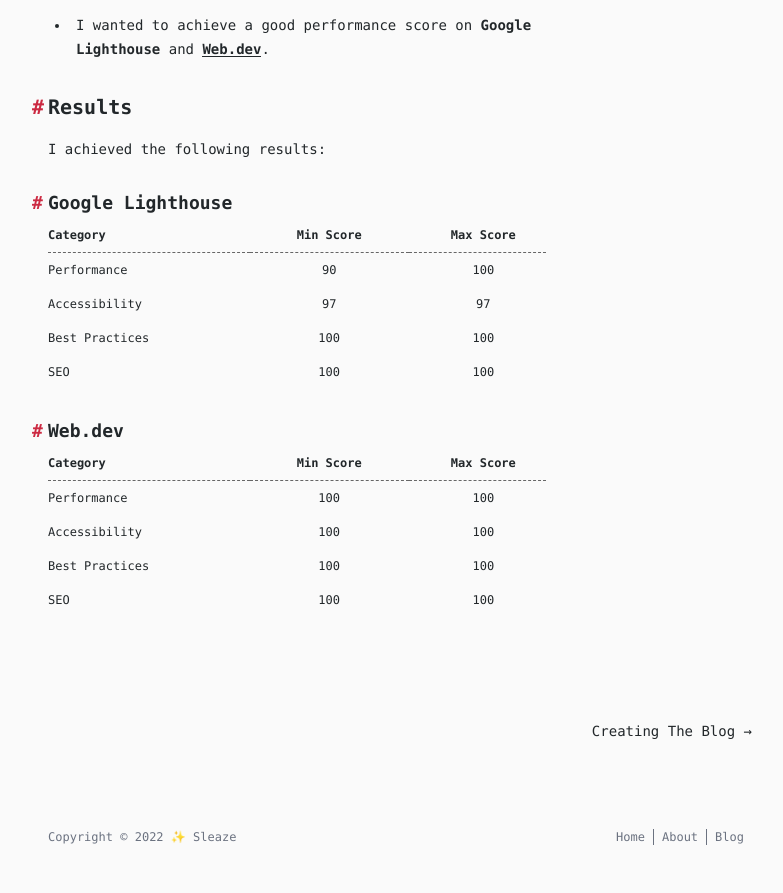
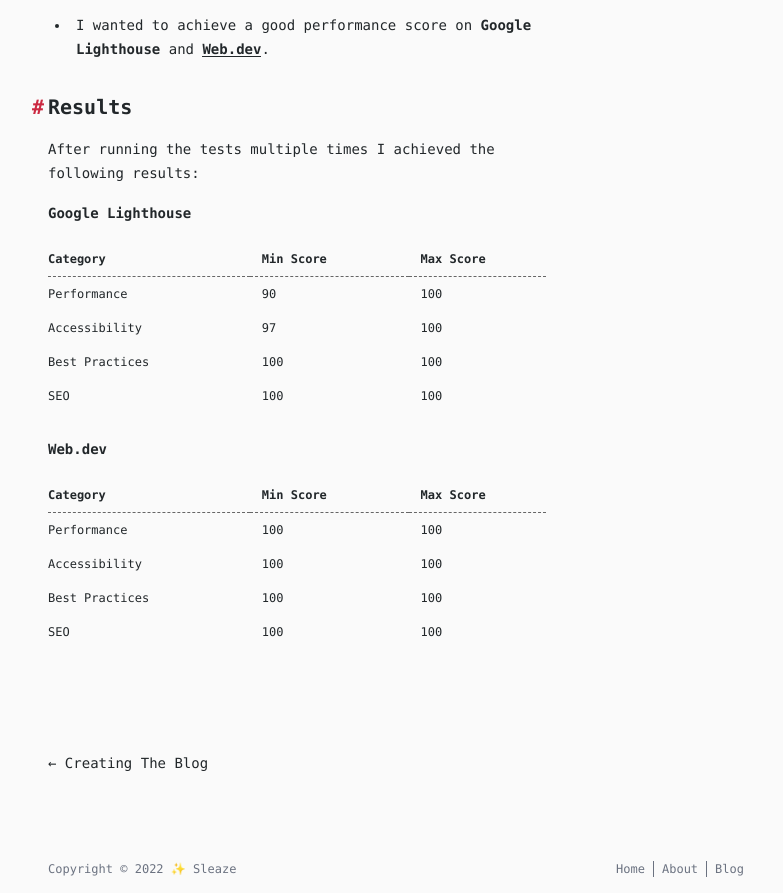
Before and after one commit to SleazeStiKs/SleazeStiKs.github.io, an Astro site: page /posts/switching-to-astro in a window 1280 px wide. Shown: the part 761-1654 px from the top of the page, without its empty margins (240-1023 px from the left). Before the commit the page ends 1622 px from the top, so only its background shows below. Built offline with nearby package versions, Linux system fonts and the light colour scheme; Astro itself is replaced by a stand-in of ours; some packages are replaced by stand-ins of ours.

Commit message:
Update switching-to-astro.mdx

```diff
--- a/src/pages/posts/switching-to-astro.mdx
+++ b/src/pages/posts/switching-to-astro.mdx
@@ -1,7 +1,7 @@
 ---
 layout: "@/layouts/BlogPost"
 title: Switching To Astro
-publishDate: 22 Jan 2022
+publishDate: 09 Sep 2022
 description: Process of switching to astro
 tags: ["Dev Blog"]
 ---
@@ -25,28 +25,29 @@
 I wanted to achieve the following goals:
 
 -   I wanted to achieve a good performance score on
-    [**Google Lighthouse**](https://developers.google.com/web/tools/lighthouse)
+    [**Google Lighthouse**](https://developers.google.com/web/tools/lighthouse/)
     and [**Web.dev**](https://web.dev/measure/).
 
 
 ## Results
 
-I achieved the following results:
+After running the tests multiple times I achieved the following results:
 
-### Google Lighthouse
+**Google Lighthouse**
 
-| Category        | Min Score | Max Score |
-| :-------------- | :-------: | :-------: |
-| Performance     | 90        | 100       |
-| Accessibility   | 97        | 97        |
-| Best Practices  | 100       | 100       |
-| SEO             | 100       | 100       |
+| Category       | Min Score | Max Score |
+| -------------- | --------- | --------- |
+| Performance    | 90        | 100       |
+| Accessibility  | 97        | 100       |
+| Best Practices | 100       | 100       |
+| SEO            | 100       | 100       |
 
-### Web.dev
 
-| Category        | Min Score | Max Score |
-| :-------------- | :-------: | :-------: |
-| Performance     | 100       | 100       |
-| Accessibility   | 100       | 100       |
-| Best Practices  | 100       | 100       |
-| SEO             | 100       | 100       |
+**Web.dev**
+
+| Category       | Min Score | Max Score |
+| -------------- | --------- | --------- |
+| Performance    | 100       | 100       |
+| Accessibility  | 100       | 100       |
+| Best Practices | 100       | 100       |
+| SEO            | 100       | 100       |
```
